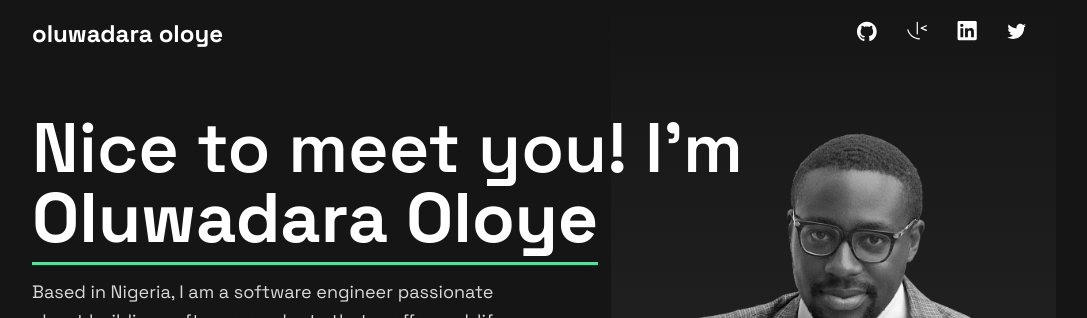
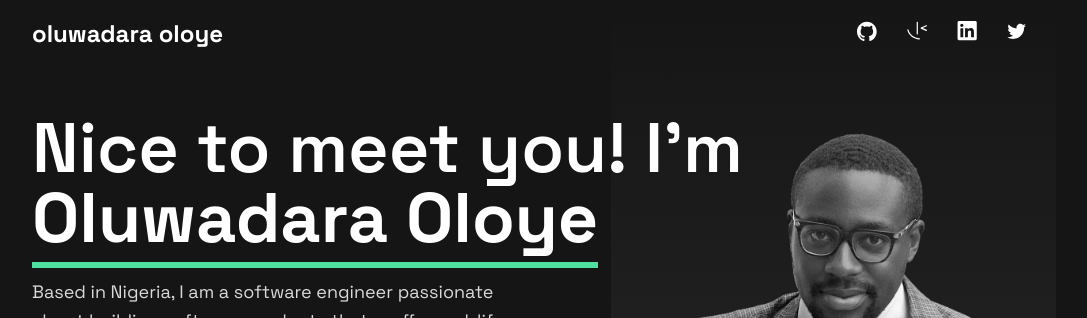
Before and after one commit to OluwadaraDaily/my-portfolio, a Vue app: page / in a window 1280 px wide. Shown: the top 318 px of the page, without its empty margins (96-1183 px from the left). Built offline with nearby package versions, Linux system fonts and the light colour scheme.

Commit message:
Minor design change

```diff
--- a/src/views/Introduction/Introduction.scss
+++ b/src/views/Introduction/Introduction.scss
@@ -9,7 +9,7 @@
     .name {
       padding-bottom: 10px;
       font-weight: 700;
-      border-bottom: 3px solid var(--green);
+      border-bottom: 6px solid var(--green);
       padding-bottom: 0;
     }
   }
```
